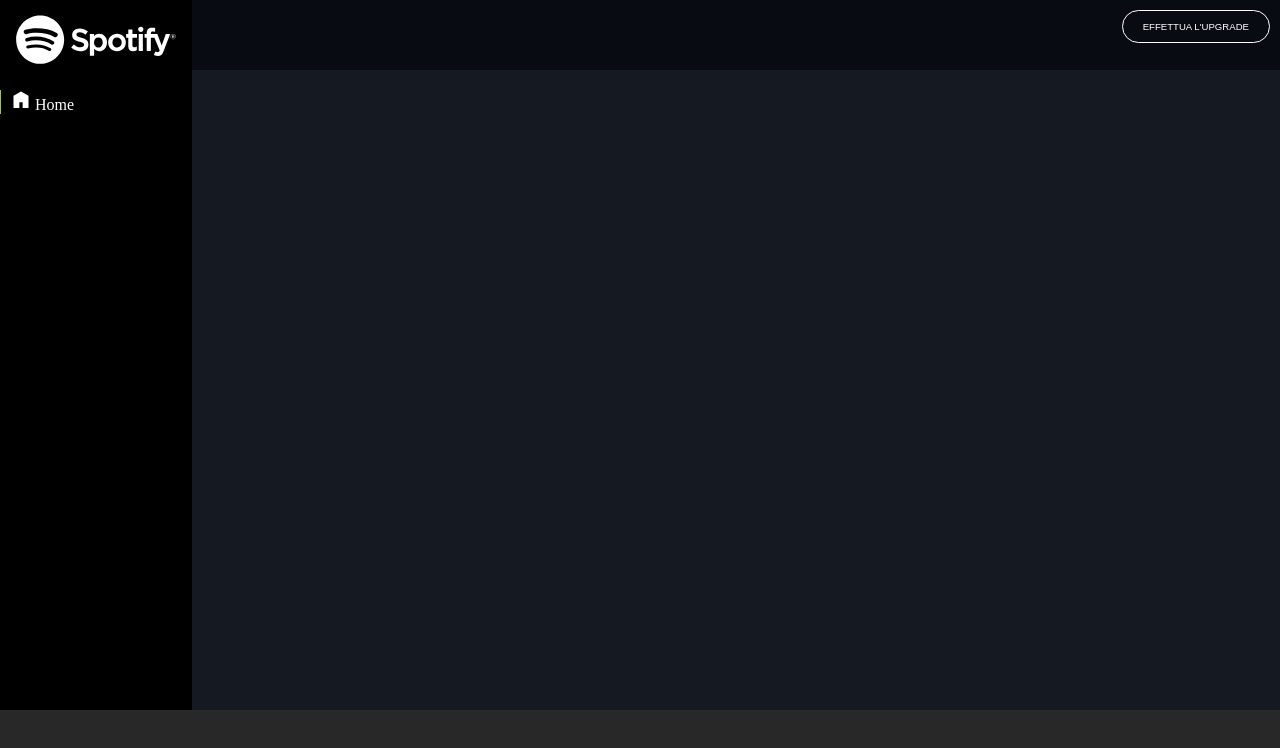
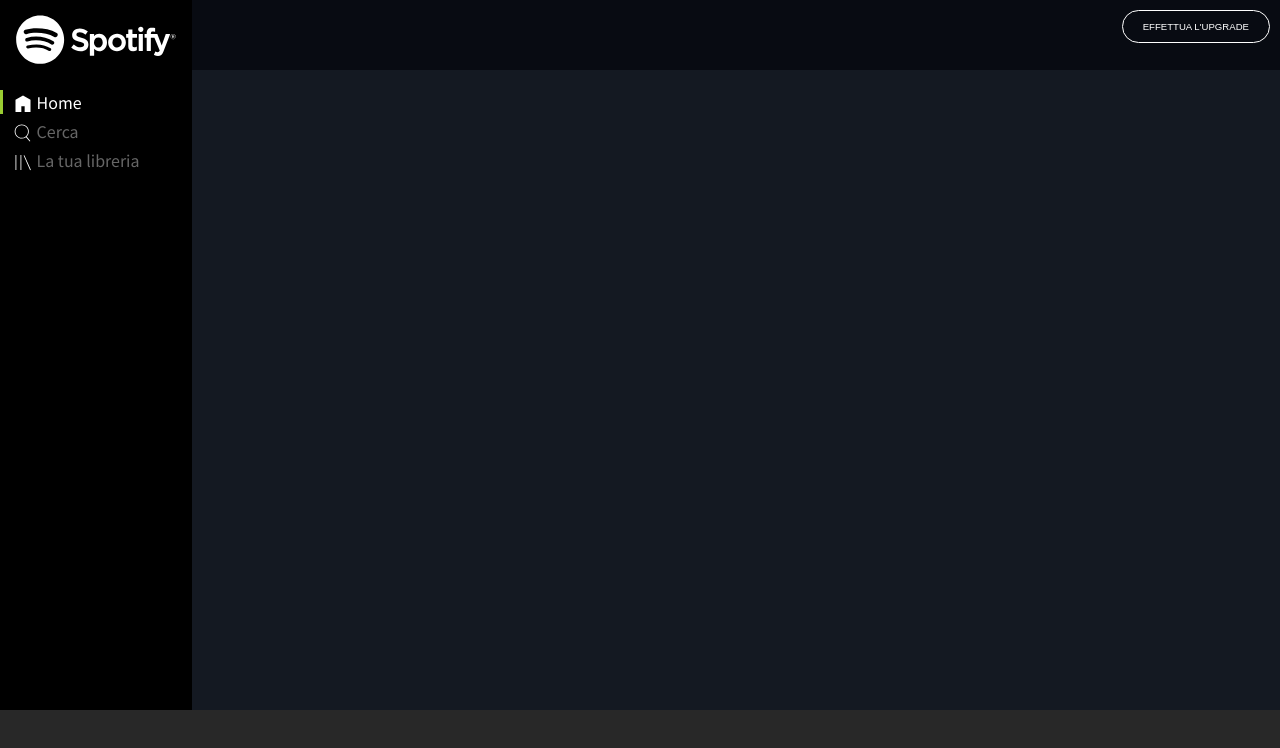
Before and after one commit to samuelepietrasanta/html-css-spotifyweb, a plain HTML site: page index.html in a window 1280 px wide. Drawn offline with Linux system fonts and the light colour scheme.

Commit message:
font link and upper nav

```diff
--- a/css/style.css
+++ b/css/style.css
@@ -3,6 +3,11 @@
     padding:0;
     box-sizing:border-box;
 }
+
+body{
+    font-family: 'Noto Sans JP', sans-serif;
+}
+
 
 
 header{
@@ -68,18 +73,22 @@ header>button{
 }
 
 #upper-nav div:first-child{
-    border-left: 1px solid yellowgreen;
+    border-left: 3px solid yellowgreen;
     color:white;
+    margin-top: 0;
 }
 
 #upper-nav div{
-    padding-left:10px;
+    padding: 0 10px;
+    margin-top: 5px;
+    border-left:3px solid transparent;
 }
 
 
 
 #upper-nav img{
     display: inline-block;
+    vertical-align: bottom;
     width:20px;
 }
 
@@ -99,3 +108,8 @@ header>button{
     clear:both;
 
 }
+
+.grey-text{
+    color:#666666
+
+}
--- a/index.html
+++ b/index.html
@@ -4,6 +4,11 @@
     <meta charset="UTF-8">
     <meta http-equiv="X-UA-Compatible" content="IE=edge">
     <meta name="viewport" content="width=device-width, initial-scale=1.0">
+
+    <link rel="preconnect" href="https://fonts.googleapis.com">
+    <link rel="preconnect" href="https://fonts.gstatic.com" crossorigin>
+    <link href="https://fonts.googleapis.com/css2?family=Noto+Sans+JP:wght@400;700&display=swap" rel="stylesheet">
+
     <link rel="stylesheet" href="css/style.css">
     <title>Spotify</title>
 </head>
@@ -21,6 +26,15 @@
                     <img src="img/home.svg" alt="home">
                     <p>Home</p>
                 </div>
+                <div class="grey-text">
+                    <img src="img/search.svg" alt="search">
+                    <p>Cerca</p>
+                </div>
+                <div class="grey-text">
+                    <img src="img/libreria.svg" alt="La tua libreria">
+                    <p>La tua libreria</p>
+                </div>
+
             </div>
         </div>
         <main>
```
